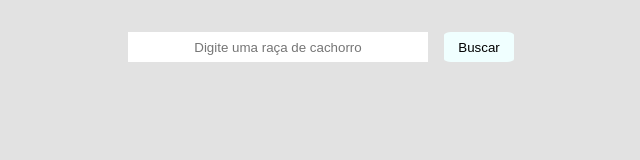
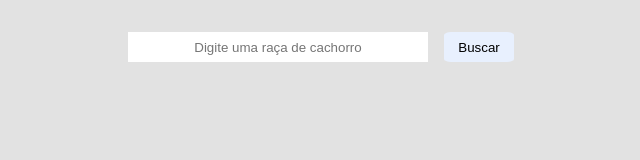
Before and after one commit to marcelo23vds/consumo-api-dog, a plain HTML site: page index.html in a window 1280 px wide. Shown: the whole page, without its empty margins (319-959 px from the left). Drawn offline with Linux system fonts and the light colour scheme.

Commit message:
alterando cor do botão buscar

```diff
--- a/style.css
+++ b/style.css
@@ -26,7 +26,7 @@ body {
 #botao-buscar {
     width: 70px;
     height: 30px;
-    background-color: azure;
+    background-color: #E8F0FE;
     border-radius: 10%;
     border: none;
     cursor: pointer;
```
